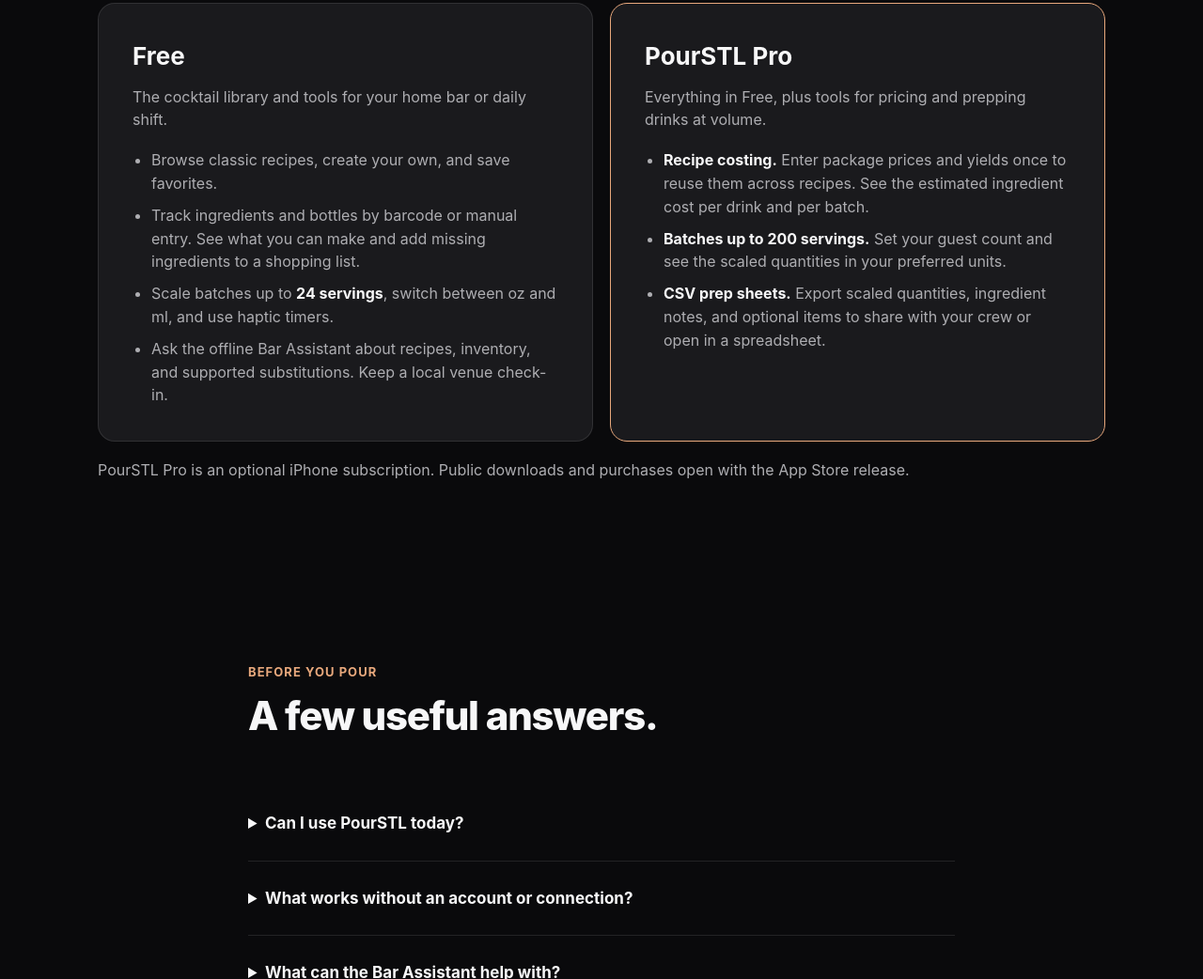
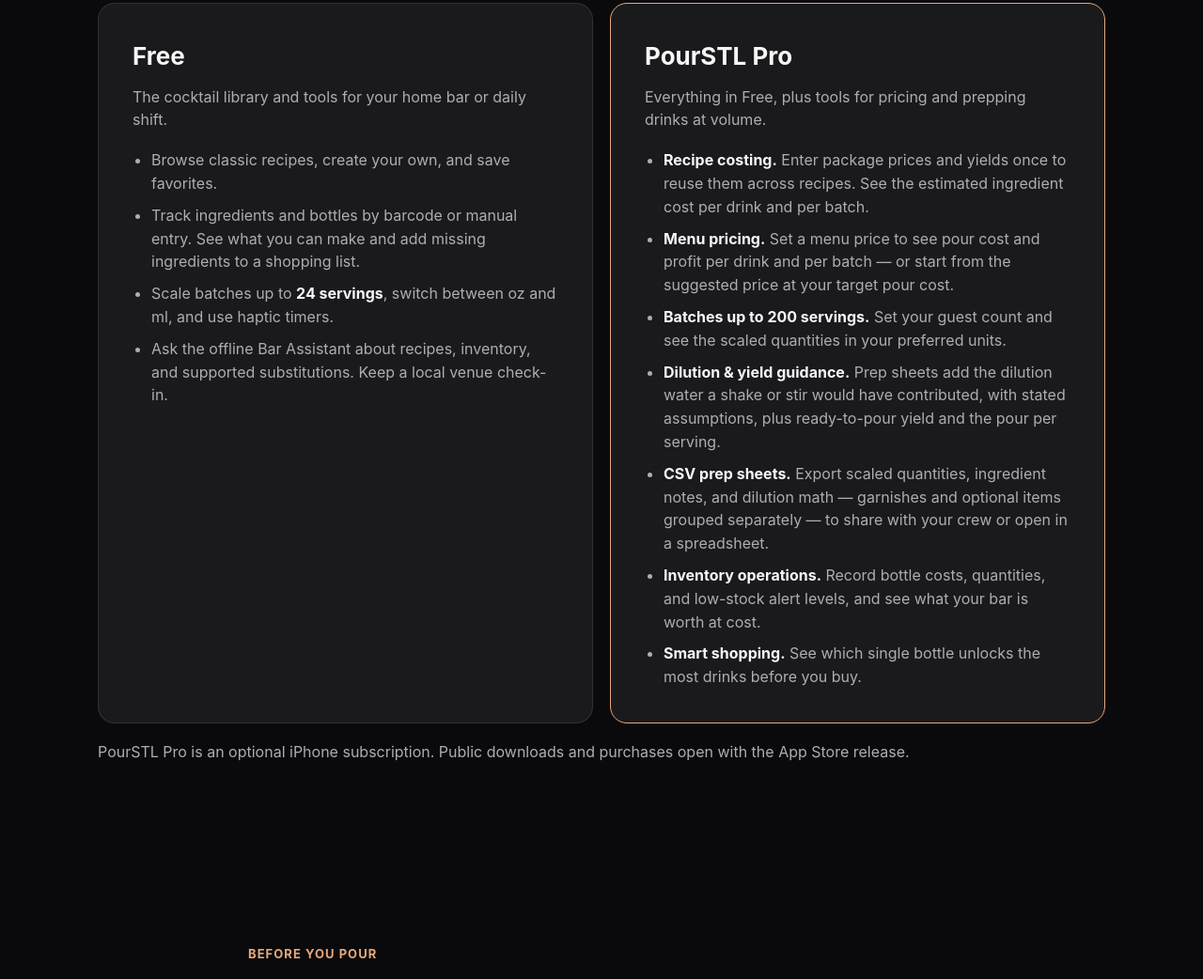
Before and after one commit to aturnbough93-hue/PourSTL, a plain HTML site: page website/index.html in a window 1280 px wide. Shown: the part 6295-7337 px from the top of the page at 94% size. Drawn offline with Linux system fonts and the light colour scheme.

Commit message:
Document the expanded Pro tier in marketing copy and the coordination log
Website Pro bullet list and README iPhone Pro section describe menu
pricing, dilution-aware batch prep, inventory operations, and smart
shopping. Coordination log records the feature set, gating decisions,
dilution assumptions, and the validation plan.

Generated with [Devin](https://devin.ai)

Co-Authored-By: Devin <158243242+devin-ai-integration[bot]@users.noreply.github.com>

```diff
--- a/website/index.html
+++ b/website/index.html
@@ -826,8 +826,12 @@
         <p>Everything in Free, plus tools for pricing and prepping drinks at volume.</p>
         <ul>
           <li><strong>Recipe costing.</strong> Enter package prices and yields once to reuse them across recipes. See the estimated ingredient cost per drink and per batch.</li>
+          <li><strong>Menu pricing.</strong> Set a menu price to see pour cost and profit per drink and per batch — or start from the suggested price at your target pour cost.</li>
           <li><strong>Batches up to 200 servings.</strong> Set your guest count and see the scaled quantities in your preferred units.</li>
-          <li><strong>CSV prep sheets.</strong> Export scaled quantities, ingredient notes, and optional items to share with your crew or open in a spreadsheet.</li>
+          <li><strong>Dilution &amp; yield guidance.</strong> Prep sheets add the dilution water a shake or stir would have contributed, with stated assumptions, plus ready-to-pour yield and the pour per serving.</li>
+          <li><strong>CSV prep sheets.</strong> Export scaled quantities, ingredient notes, and dilution math — garnishes and optional items grouped separately — to share with your crew or open in a spreadsheet.</li>
+          <li><strong>Inventory operations.</strong> Record bottle costs, quantities, and low-stock alert levels, and see what your bar is worth at cost.</li>
+          <li><strong>Smart shopping.</strong> See which single bottle unlocks the most drinks before you buy.</li>
         </ul>
       </article>
     </div>
```
Also changed, not shown: COORDINATION.md (+6 -0 lines), README.md.
